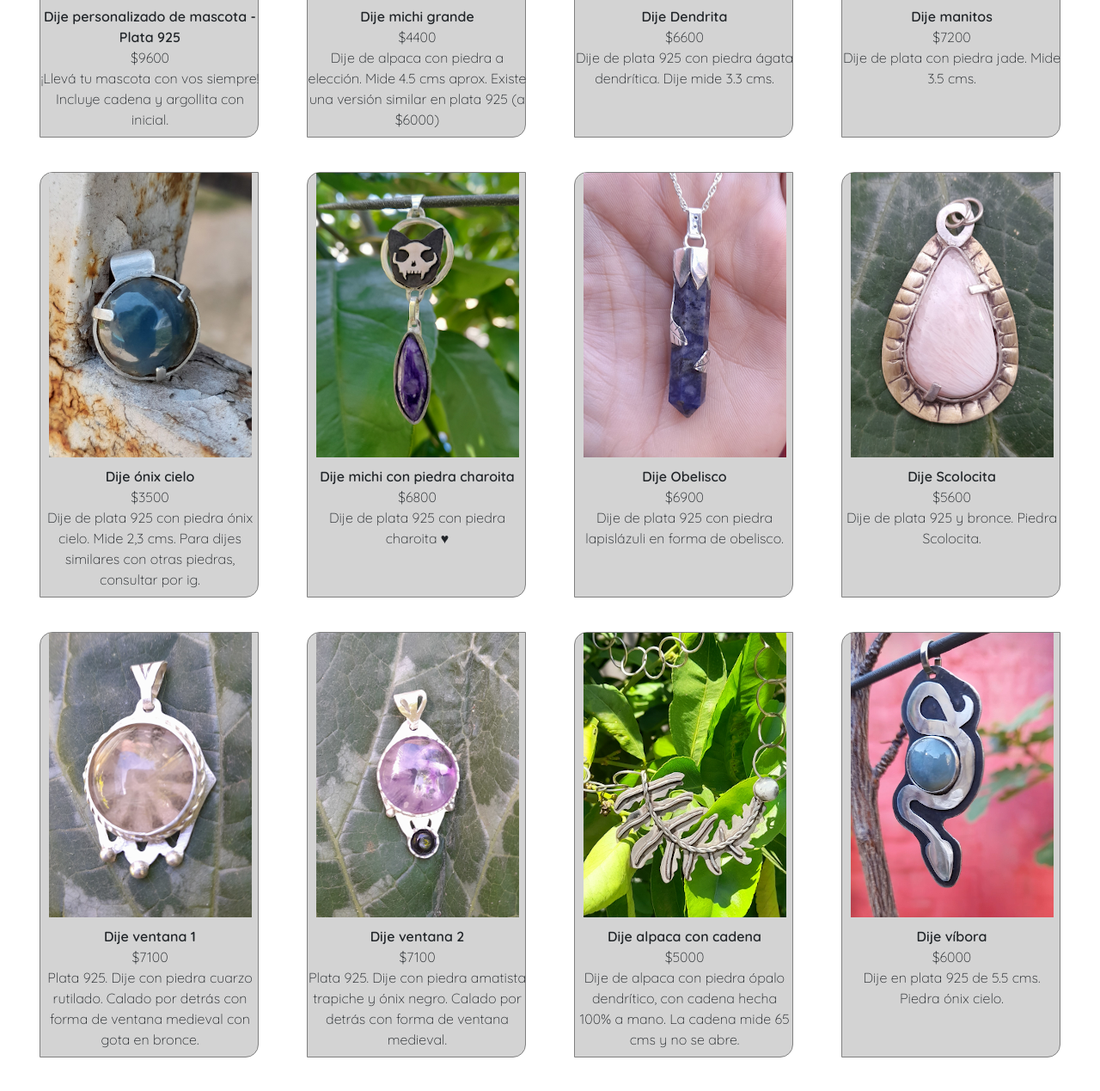
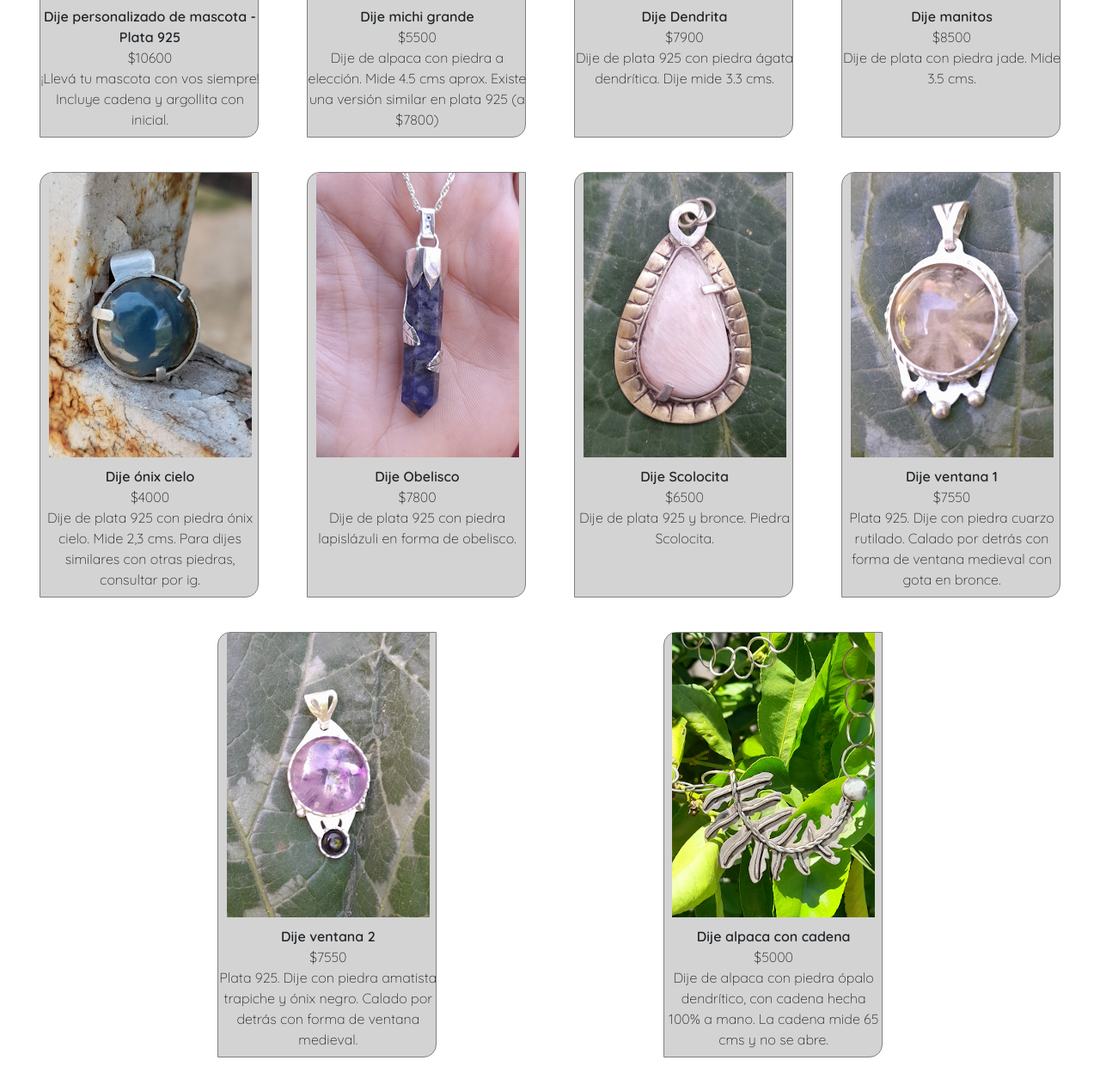
Before and after one commit to katzejoyas/katzejoyas, a plain HTML site: page index.html in a window 1280 px wide. Shown: the part 2253-3522 px from the top of the page at 86% size. Drawn offline with nearby package versions, Linux system fonts and the light colour scheme; a web font is replaced by a local one.

Commit message:
precios nuevos

```diff
--- a/index.html
+++ b/index.html
@@ -94,7 +94,7 @@
 							<img src="imagenes/aros_michi_amatista.png" alt="Aros" title="Aros"/>
 						</div>
 						<p><strong>Aros michi 1</strong><br/>
-							$6800<br/>
+							$8500<br/>
 							Aros de michi en plata 925, con piedras a elección.<br/>
 							Consultar piedras disponibles!
 						</p>
@@ -119,7 +119,7 @@
 							<img src="imagenes/aros_michi_citrino.png" alt="aros" title="aros"/>
 						</div>
 						<p><strong>Aros michi 3</strong><br/>
-							$6800<br/>
+							$8600<br/>
 							Aros con piedras a elección. Plata 925.
 							Consultar por piedras disponibles :)
 						</p>
@@ -132,7 +132,7 @@
 							<img src="imagenes/aros_labradorita.png" alt="aros" title="Aros"/>
 						</div>
 						<p><strong>Aros Labradorita</strong><br/>
-							$6800<br/>
+							$8200<br/>
 							Aros en plata con piedras labradorita.
 							Lago: 7 cms.
 						</p>
@@ -145,7 +145,7 @@
 							<img src="imagenes/aros_blackstar.png" alt="aros" title="aros"/>
 						</div>
 						<p><strong>Aro único Black Star</strong><br/>
-							$3600<br/>
+							$3800<br/>
 							Aro único con piedra Black Star.
 							Se puede hacer el par. Plata 925.
 						</p>
@@ -166,7 +166,7 @@
 							<img src="imagenes/dijes_personalizados.png" alt="dije" title="dije"/>
 						</div>
 						<p><strong>Dije personalizado de mascota - Plata 925</strong><br/>
-							$9600 <br/>
+							$10600 <br/>
 							¡Llevá tu mascota con vos siempre! <br/>
 							Incluye cadena y argollita con inicial.
 						</p>
@@ -180,9 +180,9 @@
 						</div>
 
 						<p><strong>Dije michi grande</strong><br/>
-							$4400<br/>
+							$5500<br/>
 							Dije de alpaca con piedra a elección. Mide 4.5 cms aprox.
-							Existe una versión similar en plata 925 (a $6000)
+							Existe una versión similar en plata 925 (a $7800)
 						</p>
 
 					</div>
@@ -194,7 +194,7 @@
 							<img src="imagenes/dije_dendrita.png" alt="dije" title="dije"/>
 						</div>
 						<p><strong>Dije Dendrita</strong><br/>
-							$6600<br/>
+							$7900<br/>
 							Dije de plata 925 con piedra ágata dendrítica.
 							Dije mide 3.3 cms.
 						</p>
@@ -207,7 +207,7 @@
 							<img src="imagenes/dije_jade.png" alt="dije" title="dije"/>
 						</div>
 						<p><strong>Dije manitos</strong><br/>
-							$7200<br/>
+							$8500<br/>
 							Dije de plata con piedra jade.
 							Mide 3.5 cms.
 						</p>
@@ -220,21 +220,9 @@
 							<img src="imagenes/dije_onix_cielo.png" alt="dije" title="dije"/>
 						</div>
 						<p><strong>Dije ónix cielo</strong><br/>
-							$3500<br/>
+							$4000<br/>
 							Dije de plata 925 con piedra ónix cielo. Mide 2,3 cms.
 							Para dijes similares con otras piedras, consultar por ig.
-						</p>
-					</div>
-				</section>
-
-				<section class= "productos">
-					<div>
-						<div>
-							<img src="imagenes/dije_michi_piedra.png" alt="dije" title="dije"/>
-						</div>
-						<p><strong>Dije michi con piedra charoita</strong><br/>
-							$6800<br/>
-							Dije de plata 925 con piedra charoita ♥
 						</p>
 					</div>
 				</section>
@@ -245,7 +233,7 @@
 							<img src="imagenes/dije_obelisco.png" alt="aros" title="aros"/>
 						</div>
 						<p><strong>Dije Obelisco</strong><br/>
-							$6900<br/>
+							$7800<br/>
 							Dije de plata 925 con piedra lapislázuli en forma de obelisco.
 						</p>
 					</div>
@@ -257,7 +245,7 @@
 							<img src="imagenes/dije_scolocita.png" alt="aros" title="aros"/>
 						</div>
 						<p><strong>Dije Scolocita</strong><br/>
-							$5600<br/>
+							$6500<br/>
 							Dije de plata 925 y bronce. Piedra Scolocita.
 						</p>
 					</div>
@@ -269,7 +257,7 @@
 							<img src="imagenes/dije_ventana_amarillo.png" alt="dije" title="dije"/>
 						</div>
 						<p><strong>Dije ventana 1</strong><br/>
-							$7100<br/>
+							$7550<br/>
 							Plata 925. Dije con piedra cuarzo rutilado.
 							Calado por detrás con forma de ventana medieval con gota en bronce.
 						</p>
@@ -282,7 +270,7 @@
 							<img src="imagenes/dije_ventana_amatista.png" alt="dije" title="dije"/>
 						</div>
 						<p><strong>Dije ventana 2</strong><br/>
-							$7100<br/>
+							$7550<br/>
 							Plata 925. Dije con piedra amatista trapiche y ónix negro.
 							Calado por detrás con forma de ventana medieval.
 						</p>
@@ -302,19 +290,6 @@
 					</div>
 				</section>
 
-				<section class= productos>
-					<div>
-						<div>
-							<img src="imagenes/dije_vibora.png" alt="dije" title="dije"/>
-						</div>
-						<p><strong>Dije víbora</strong><br/>
-							$6000<br/>
-							Dije en plata 925 de 5.5 cms.
-							Piedra ónix cielo.
-						</p>
-					</div>
-				</section>
-
 			</div>
 
 
@@ -329,7 +304,7 @@
 								<img src="imagenes/anillo_malaquita.png" alt="anillo" title="anillo"/>
 							</div>
 							<p><strong>Anillo Malaquita</strong><br/>
-								$8300<br/>
+								$9100<br/>
 								Anillo de plata 925 con piedra malaquita.
 							</p>
 						</div>
@@ -341,7 +316,7 @@
 								<img src="imagenes/anillo_michi.png" alt="anillo" title="anillo"/>
 							</div>
 							<p><strong>Anillo michi</strong><br/>
-								$7000<br/>
+								$8600<br/>
 								Se puede personalizar la carita del gato por un perro o cualquier símbolo. Plata 925.
 							</p>
 						</div>
@@ -353,7 +328,7 @@
 								<img src="imagenes/anillo_nombres.png" alt="anillo" title="anillo"/>
 							</div>
 							<p><strong>Anillo con nombres</strong><br/>
-								$7200<br/>
+								$8600<br/>
 								Anillo con dos nombres a elección de máximo 5 o 6 letras. Unidos en el centro por un corazón.
 							</p>
 						</div>
@@ -365,7 +340,7 @@
 								<img src="imagenes/anillo_sorpresa.png" alt="anillo" title="anillo"/>
 							</div>
 							<p><strong>Anillo con sorpresa</strong><br/>
-								$9400<br/>
+								$10500<br/>
 								Anillo de plata 925 con piedra a elección y pequeño dibujo dentro a elección.
 							</p>
 						</div>
```
